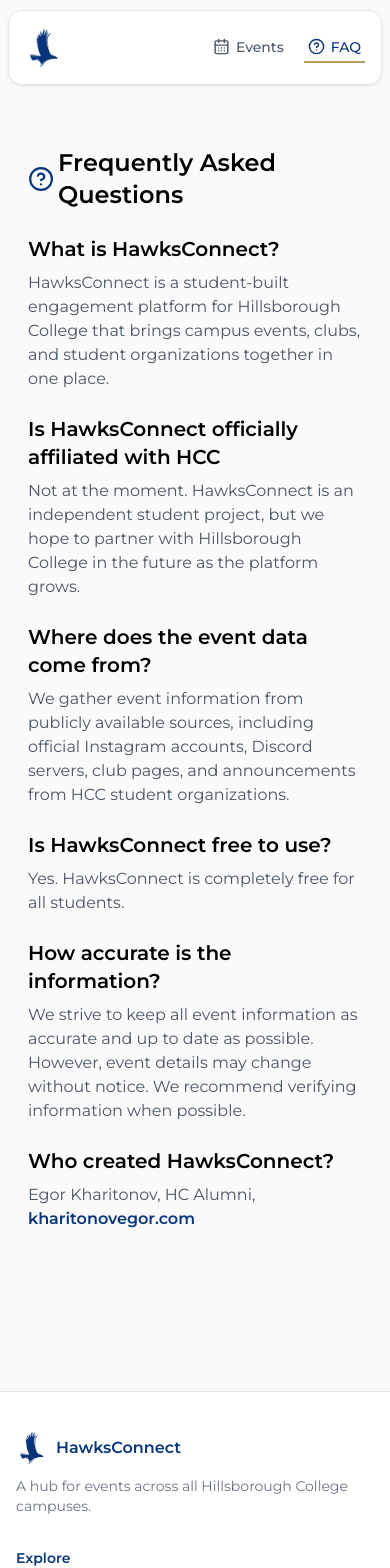
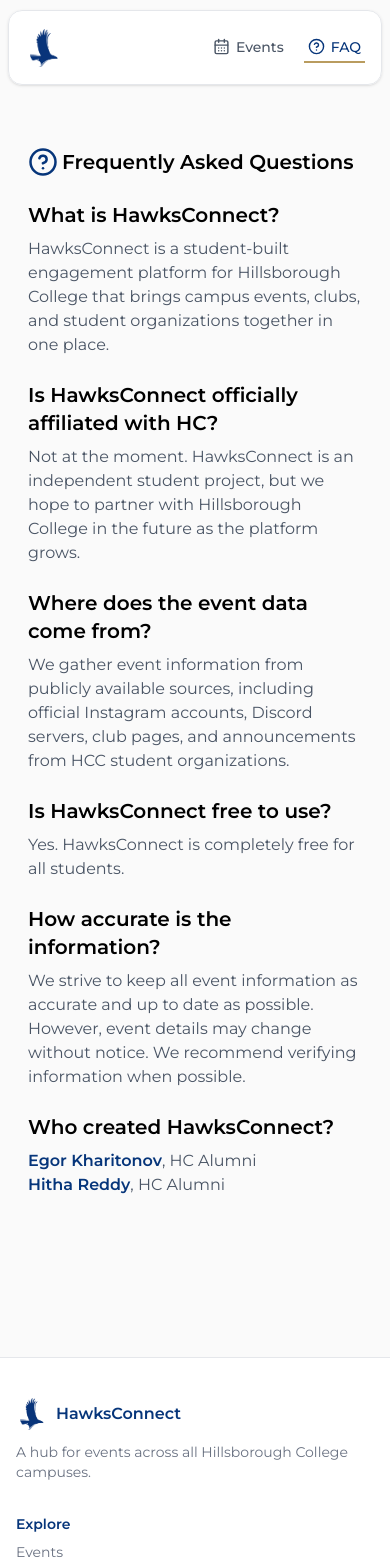
Before and after one commit to kharitonov-egor/hawksconnect, a Next.js app: page /faq in a window 390 px wide. Shown: the top 1568 px of the page. Built offline with nearby package versions, Linux system fonts and the light colour scheme.

Commit message:
fix: faq data cleanup

```diff
--- a/app/faq/faqData.ts
+++ b/app/faq/faqData.ts
@@ -4,7 +4,7 @@
         answer: "HawksConnect is a student-built engagement platform for Hillsborough College that brings campus events, clubs, and student organizations together in one place."
     },
     {
-        question: "Is HawksConnect officially affiliated with HCC",
+        question: "Is HawksConnect officially affiliated with HC?",
         answer: "Not at the moment. HawksConnect is an independent student project, but we hope to partner with Hillsborough College in the future as the platform grows."
     },
     {
@@ -21,7 +21,8 @@
     },
     {
         question: "Who created HawksConnect?",
-        answer: `Egor Kharitonov, HC Alumni, <a href="https://www.kharitonovegor.com/">kharitonovegor.com</a>`
+        answer: `<a href="https://www.kharitonovegor.com/">Egor Kharitonov</a>, HC Alumni<br><a href="https://www.linkedin.com/in/hitha-reddy-pothula/">Hitha Reddy</a>, HC Alumni`
+
     },
 ]
 
--- a/app/faq/page.tsx
+++ b/app/faq/page.tsx
@@ -14,7 +14,7 @@
 
                     <div className="flex flex-row gap-1 items-center mb-6 md:mb-10">
                         <HelpCircle color="#06357A" size={30} className="md:w-[35px] md:h-[35px]"/>
-                        <h1 className="text-2xl md:text-3xl lg:text-4xl font-semibold">Frequently Asked Questions</h1>
+                        <h1 className="text-xl md:text-3xl lg:text-4xl font-semibold">Frequently Asked Questions</h1>
                     </div>
 
                     <div className="flex flex-col gap-6">
```
